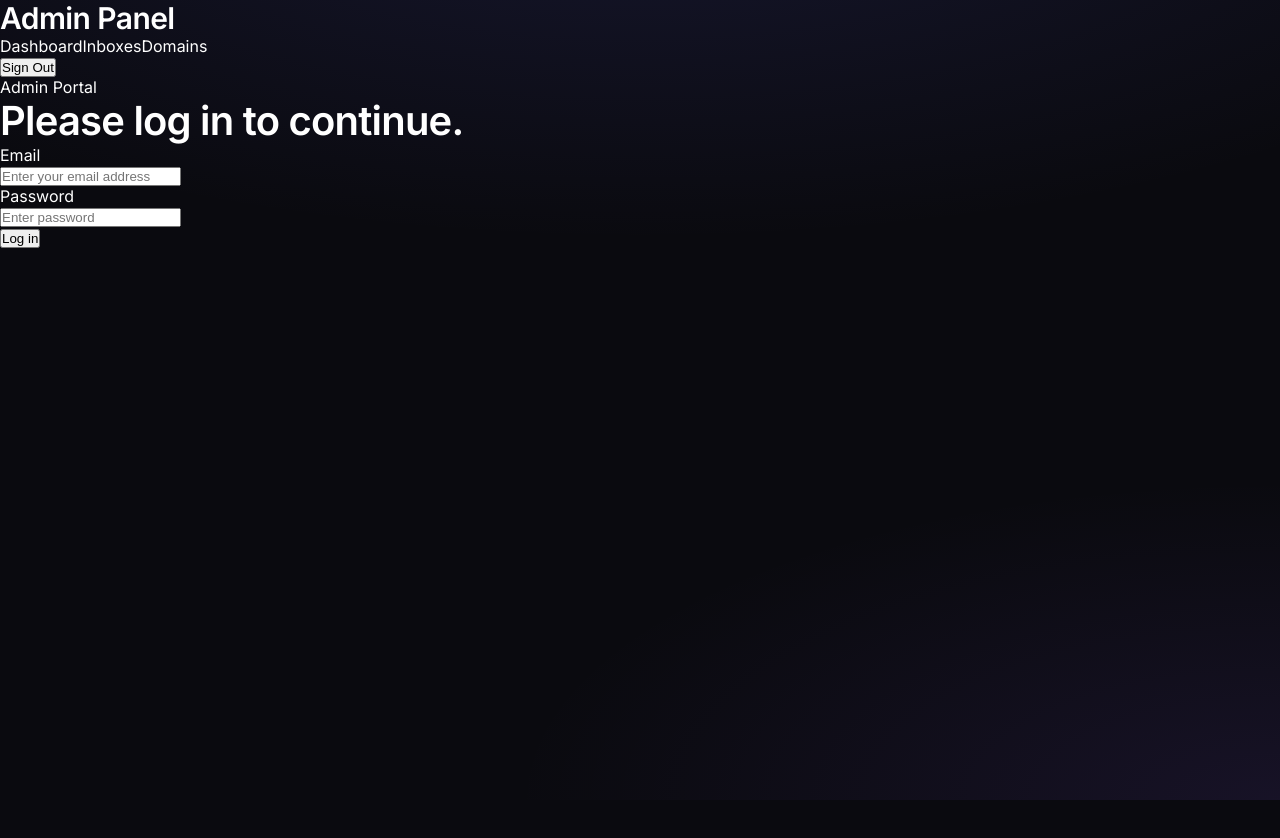
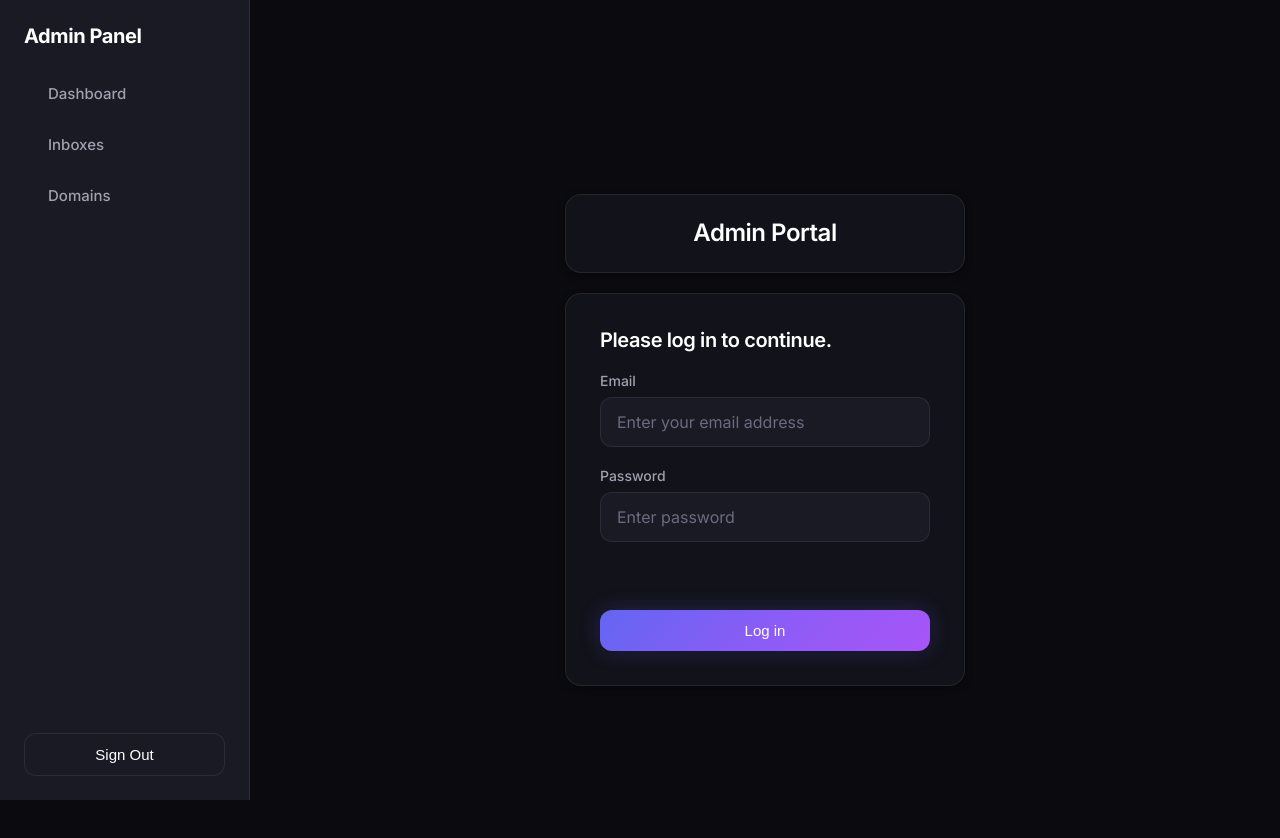
Before and after one commit to Cliffamr/temp-email, a Next.js app: page /admin/login in a window 1280 px wide. Shown: the top 838 px of the page. Before the commit the page ends 800 px from the top, so only its background shows below. Built offline with nearby package versions, Linux system fonts and the light colour scheme.

Commit message:
Refactor Admin UI to use vanilla CSS

```diff
--- a/src/app/admin/layout.tsx
+++ b/src/app/admin/layout.tsx
@@ -6,15 +6,26 @@ export default function AdminLayout({
     children: React.ReactNode;
 }) {
     return (
-        <div className="flex h-screen flex-col md:flex-row md:overflow-hidden">
-            <div className="w-full flex-none md:w-64 bg-gray-900 text-white p-6">
-                <div className="flex flex-col h-full justify-between">
+        <div style={{ display: 'flex', flexDirection: 'column', minHeight: '100vh', background: 'var(--bg-primary)' }}>
+            <div style={{ display: 'flex', flex: 1 }}>
+                <div style={{
+                    width: '250px',
+                    backgroundColor: 'var(--bg-tertiary)',
+                    padding: '24px',
+                    borderRight: '1px solid var(--border-color)',
+                    display: 'flex',
+                    flexDirection: 'column',
+                    justifyContent: 'space-between',
+                    position: 'sticky',
+                    top: 0,
+                    height: '100vh'
+                }}>
                     <div>
-                        <h2 className="text-xl font-bold mb-6">Admin Panel</h2>
-                        <nav className="space-y-2">
-                            <a href="/admin/dashboard" className="block py-2 px-4 rounded hover:bg-gray-800">Dashboard</a>
-                            <a href="/admin/inboxes" className="block py-2 px-4 rounded hover:bg-gray-800">Inboxes</a>
-                            <a href="/admin/domains" className="block py-2 px-4 rounded hover:bg-gray-800">Domains</a>
+                        <h2 style={{ fontSize: '1.25rem', marginBottom: '24px', color: 'var(--text-primary)', fontWeight: 'bold' }}>Admin Panel</h2>
+                        <nav style={{ display: 'flex', flexDirection: 'column', gap: '8px' }}>
+                            <a href="/admin/dashboard" className="btn btn-ghost" style={{ justifyContent: 'flex-start' }}>Dashboard</a>
+                            <a href="/admin/inboxes" className="btn btn-ghost" style={{ justifyContent: 'flex-start' }}>Inboxes</a>
+                            <a href="/admin/domains" className="btn btn-ghost" style={{ justifyContent: 'flex-start' }}>Domains</a>
                         </nav>
                     </div>
                     <form
@@ -23,13 +34,15 @@ export default function AdminLayout({
                             await signOut();
                         }}
                     >
-                        <button className="flex h-[48px] w-full grow items-center justify-center gap-2 rounded-md bg-gray-800 p-3 text-sm font-medium hover:bg-gray-700 hover:text-white md:flex-none md:justify-start md:p-2 md:px-3">
-                            <div className="hidden md:block">Sign Out</div>
+                        <button className="btn btn-secondary" style={{ width: '100%' }}>
+                            Sign Out
                         </button>
                     </form>
                 </div>
+                <div style={{ flex: 1, padding: '40px', overflowY: 'auto' }}>
+                    {children}
+                </div>
             </div>
-            <div className="flex-grow p-6 md:overflow-y-auto md:p-12">{children}</div>
         </div>
     );
 }
--- a/src/app/admin/login/page.tsx
+++ b/src/app/admin/login/page.tsx
@@ -2,12 +2,10 @@ import LoginForm from '@/components/admin/LoginForm';
 
 export default function LoginPage() {
     return (
-        <main className="flex items-center justify-center md:h-screen">
-            <div className="relative mx-auto flex w-full max-w-[400px] flex-col space-y-2.5 p-4 md:-mt-32">
-                <div className="flex h-20 w-full items-end rounded-lg bg-blue-500 p-3 md:h-36">
-                    <div className="w-32 text-white md:w-36">
-                        Admin Portal
-                    </div>
+        <main className="container" style={{ display: 'flex', alignItems: 'center', justifyContent: 'center', minHeight: '100vh' }}>
+            <div style={{ width: '100%', maxWidth: '400px' }}>
+                <div className="card" style={{ marginBottom: '20px', textAlign: 'center' }}>
+                    <h1 style={{ fontSize: '1.5rem', marginBottom: '0' }}>Admin Portal</h1>
                 </div>
                 <LoginForm />
             </div>
--- a/src/components/admin/LoginForm.tsx
+++ b/src/components/admin/LoginForm.tsx
@@ -19,22 +19,22 @@ export default function LoginForm() {
     }, []);
 
     return (
-        <form action={formAction} className="space-y-3">
-            <div className="flex-1 rounded-lg bg-gray-50 px-6 pb-4 pt-8">
-                <h1 className="mb-3 text-2xl">
+        <form action={formAction} className="card">
+            <div style={{ padding: '10px' }}>
+                <h2 style={{ marginBottom: '20px', fontSize: '1.25rem' }}>
                     Please log in to continue.
-                </h1>
-                <div className="w-full">
-                    <div>
+                </h2>
+                <div>
+                    <div className="input-group">
                         <label
-                            className="mb-3 mt-5 block text-xs font-medium text-gray-900"
+                            className="input-label"
                             htmlFor="email"
                         >
                             Email
                         </label>
-                        <div className="relative">
+                        <div>
                             <input
-                                className="peer block w-full rounded-md border border-gray-200 py-[9px] pl-10 text-sm outline-2 placeholder:text-gray-500"
+                                className="input"
                                 id="email"
                                 type="email"
                                 name="email"
@@ -43,16 +43,16 @@ export default function LoginForm() {
                             />
                         </div>
                     </div>
-                    <div className="mt-4">
+                    <div className="input-group">
                         <label
-                            className="mb-3 mt-5 block text-xs font-medium text-gray-900"
+                            className="input-label"
                             htmlFor="password"
                         >
                             Password
                         </label>
-                        <div className="relative">
+                        <div>
                             <input
-                                className="peer block w-full rounded-md border border-gray-200 py-[9px] pl-10 text-sm outline-2 placeholder:text-gray-500"
+                                className="input"
                                 id="password"
                                 type="password"
                                 name="password"
@@ -64,17 +64,15 @@ export default function LoginForm() {
                     </div>
                 </div>
                 <div
-                    className="flex h-8 items-end space-x-1"
                     aria-live="polite"
                     aria-atomic="true"
+                    style={{ minHeight: '32px' }}
                 >
                     {errorMessage && (
-                        <>
-                            <p className="text-sm text-red-500">{errorMessage}</p>
-                        </>
+                        <p className="alert alert-error" style={{ padding: '8px', fontSize: '0.875rem' }}>{errorMessage}</p>
                     )}
                 </div>
-                <Button className="mt-4 w-full" aria-disabled={isPending}>
+                <Button className="btn btn-primary" style={{ width: '100%', marginTop: '16px' }} aria-disabled={isPending}>
                     Log in
                 </Button>
             </div>
@@ -86,7 +84,7 @@ function Button({ children, className, ...rest }: React.ButtonHTMLAttributes<HTM
     return (
         <button
             {...rest}
-            className={`flex h-10 items-center justify-center rounded-lg bg-blue-500 px-4 text-sm font-medium text-white transition-colors hover:bg-blue-400 focus-visible:outline focus-visible:outline-2 focus-visible:outline-offset-2 focus-visible:outline-blue-500 active:bg-blue-600 aria-disabled:cursor-not-allowed aria-disabled:opacity-50 ${className}`}
+            className={className}
         >
             {children}
         </button>
```
Also changed, not shown: src/app/admin/dashboard/page.tsx (+29 -30 lines), src/app/admin/domains/page.tsx (+25 -21 lines), src/app/admin/inboxes/page.tsx (+19 -16 lines).
